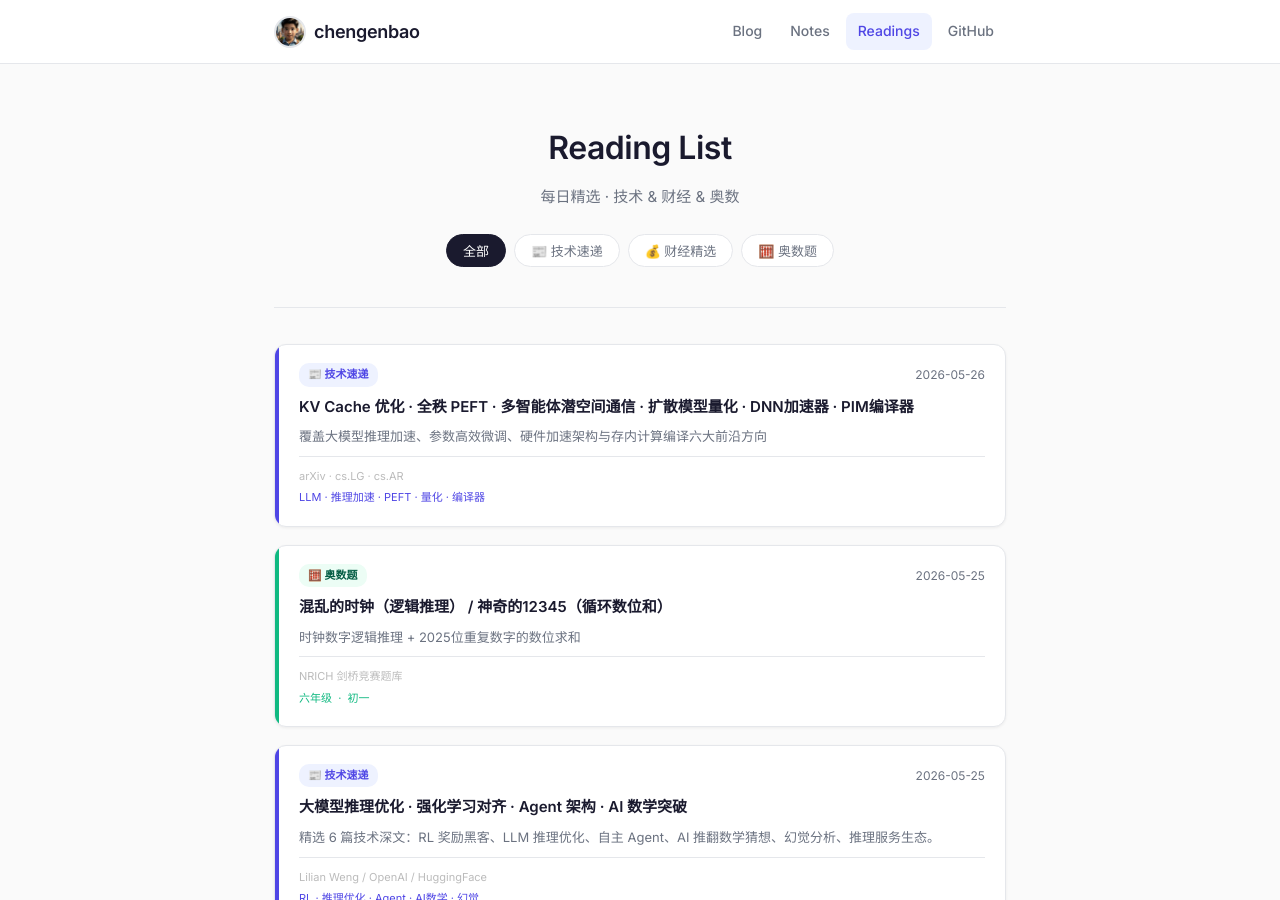
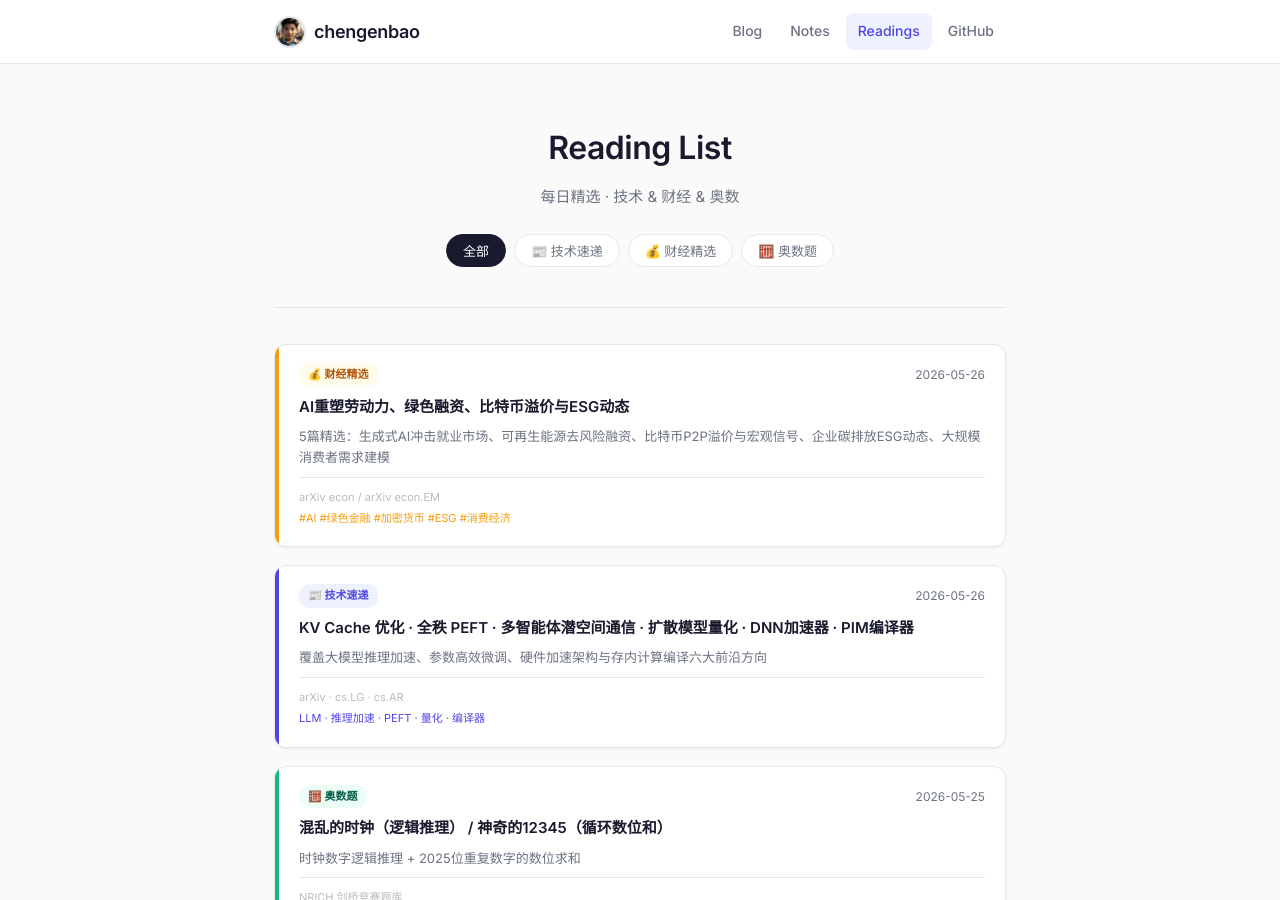
Before and after one commit to chengenbao/chengenbao.github.io, a Jekyll site: the page built from reading-list/index.md, in a window 1280 px wide and 900 px high. Built offline with Jekyll 4.4.1, drawn with Linux system fonts in a browser that asks for light colours.

Commit message:
Add finance card 2026-05-26 to index

```diff
--- a/reading-list/index.md
+++ b/reading-list/index.md
@@ -18,6 +18,22 @@ permalink: /reading-list/
   </div>
 
   <div class="rl-grid">
+<a class="rl-card finance" href="/reading-list/2026-05-26-finance-daily/">
+  <div class="rl-accent"></div>
+  <div class="rl-body">
+    <div class="rl-top">
+      <span class="rl-badge finance">💰 财经精选</span>
+      <time>2026-05-26</time>
+    </div>
+    <h2>AI重塑劳动力、绿色融资、比特币溢价与ESG动态</h2>
+    <p>5篇精选：生成式AI冲击就业市场、可再生能源去风险融资、比特币P2P溢价与宏观信号、企业碳排放ESG动态、大规模消费者需求建模</p>
+    <div class="rl-meta">
+      <span class="rl-source">arXiv econ / arXiv econ.EM</span>
+      <span class="rl-tags">#AI #绿色金融 #加密货币 #ESG #消费经济</span>
+    </div>
+  </div>
+</a>
+
 <a class="rl-card tech" href="/reading-list/2026-05-26-tech-daily/">
   <div class="rl-accent"></div>
   <div class="rl-body">
```
